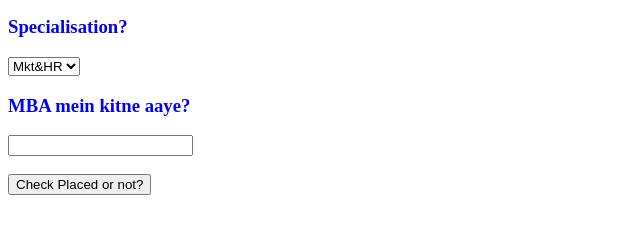
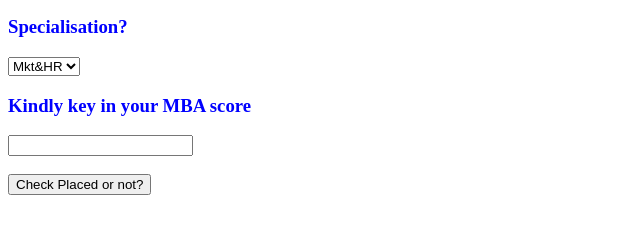
Before and after one commit to rochak23/campus_placement, a Flask app: page / in a window 1280 px wide. Shown: the part 856-1106 px from the top of the page, without its empty margins (0-640 px from the left). Run offline with Flask 2, Linux system fonts and the light colour scheme; parts of the project's set-up code (start-up, migrations or seed data) failed here and were passed over.

Commit message:
Update index.html

```diff
--- a/templates/index.html
+++ b/templates/index.html
@@ -60,7 +60,7 @@
 	<option value='Mkt&Fin'>Mkt&Fin</option>
 	</select>
 
-	<h3>MBA mein kitne aaye?</h3><input id='third' name='mba_p' required='required'>
+	<h3>Kindly key in your MBA score</h3><input id='third' name='mba_p' required='required'>
 
 	<br><br><button id="sub" type="submit ">Check Placed or not?</button>
             <br>
```
